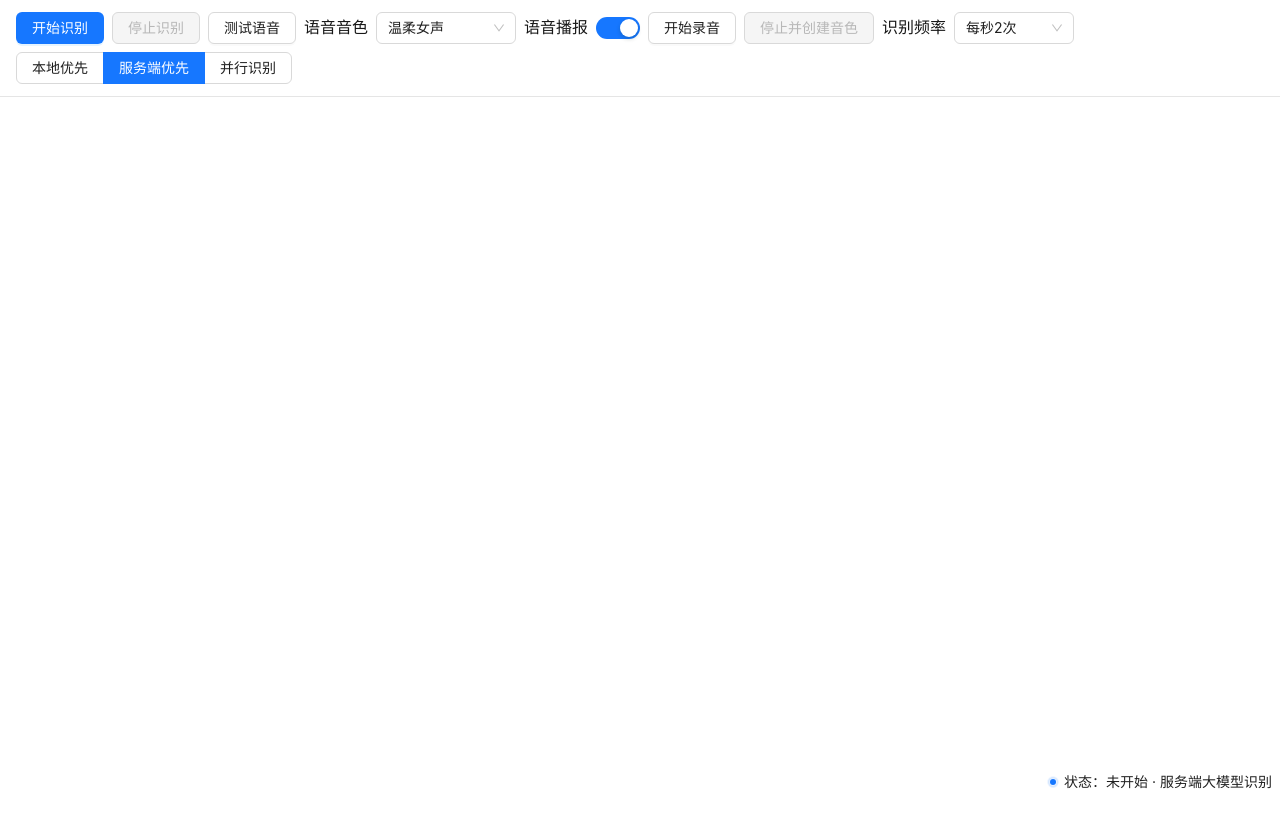
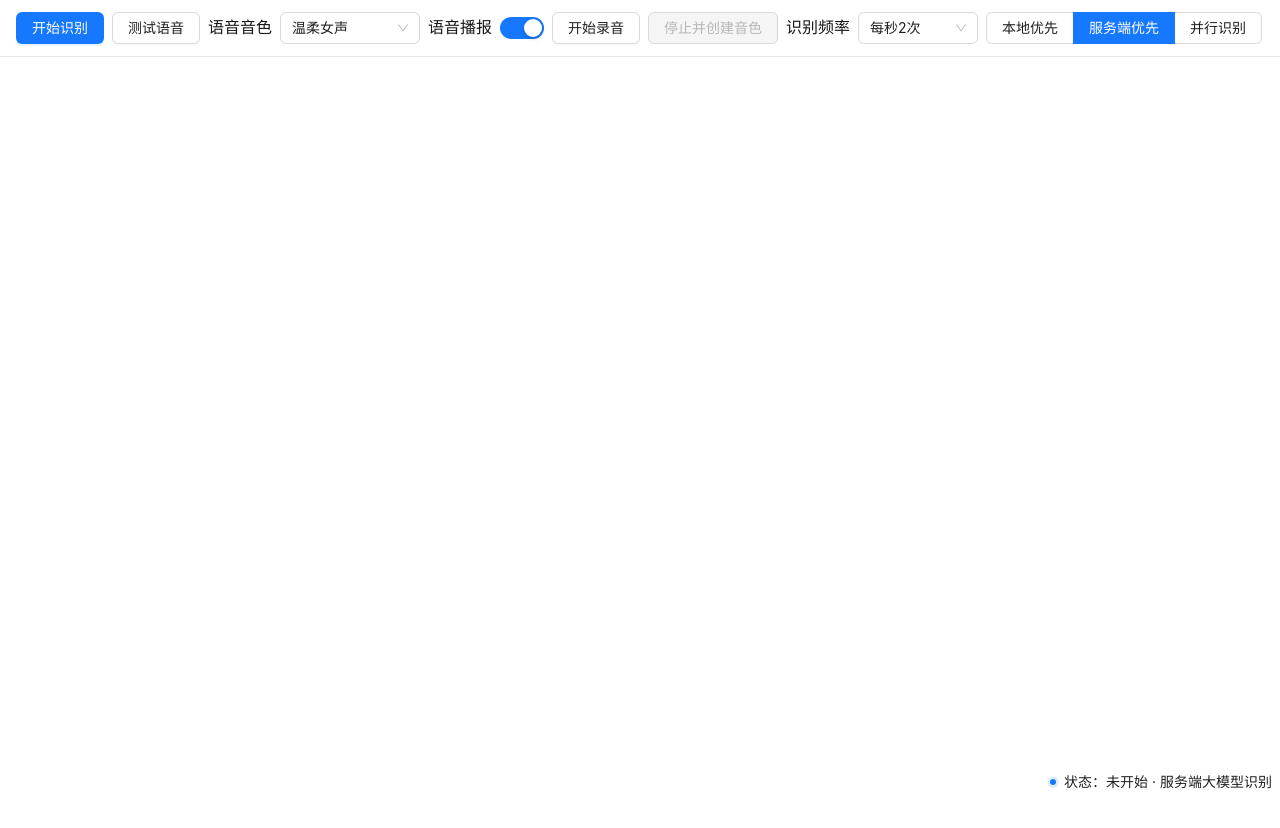
Before and after one commit to zz-d-hue/visual-assistance, a React (Vite) app in the folder web/: page / in a window 1280 px wide. Shown: the top 828 px of the page. Before the commit the page ends 800 px from the top, so only its background shows below. Built offline with nearby package versions, Linux system fonts and the light colour scheme.

Commit message:
手机识别占满全屏

```diff
--- a/web/src/index.tsx
+++ b/web/src/index.tsx
@@ -264,11 +264,12 @@ export default function App() {
     if (canvas && ctx) {
       ctx.clearRect(0, 0, canvas.width, canvas.height);
     }
-
     if (!window.isSecureContext) {
       alert('当前为非安全上下文，摄像头被阻止。请使用 https 或 localhost。');
       return;
     }
+    setRunning(true);
+
     try {
       let stream: MediaStream;
       try {
@@ -301,7 +302,6 @@ export default function App() {
       captureCanvas.width = w;
       captureCanvas.height = h;
 
-      setRunning(true);
       runningRef.current = true;
       setStatus('已启动');
 
@@ -354,14 +354,12 @@ export default function App() {
   }
 
   return (
-    <div className="min-h-screen bg-white text-neutral-900">
+    <div className="w-screen h-screen bg-white text-neutral-900">
+      {!running && (
         <div className="border-b border-neutral-200 px-4 py-3">
           <Space wrap>
             <Button type="primary" onClick={start} disabled={running}>
               开始识别
-          </Button>
-          <Button onClick={stop} disabled={!running}>
-            停止识别
             </Button>
             <Button
               onClick={() => {
@@ -452,11 +450,18 @@ export default function App() {
             />
           </Space>
         </div>
-      <div className="grid place-items-center p-4">
-        <div className="relative w-[92vw] max-w-[1200px]">
+      )}
+
+      <div className="grid place-items-center p-4 relative w-full h-full">
+        {running && (
+          <Button onClick={stop} disabled={!running} className="absolute top-2 right-2 z-10">
+            停止识别
+          </Button>
+        )}
+        <div className="absolute top-0 left-0 w-full h-full">
           <video
             ref={videoRef}
-            className={`w-full h-auto block ${snapshotMode ? 'hidden' : ''}`}
+            className={`w-full h-auto block ${snapshotMode || !running ? 'hidden' : ''}`}
             playsInline
             autoPlay
             muted
@@ -464,13 +469,14 @@ export default function App() {
           <canvas
             ref={canvasRef}
             className={
-              snapshotMode
+              snapshotMode || !running
                 ? 'w-full h-auto block rounded-lg'
                 : 'absolute inset-0 w-full h-full bg-transparent rounded-lg'
             }
           />
         </div>
       </div>
+
       <div className="fixed bottom-2 right-2 text-sm text-neutral-600">
         <Badge status="processing" text={`状态：${status} · 服务端大模型识别`} />
       </div>
```
Also changed, not shown: 1 other file (tests, documents, lock files or other folders). Lines whose indentation alone changed are shown as unchanged.
